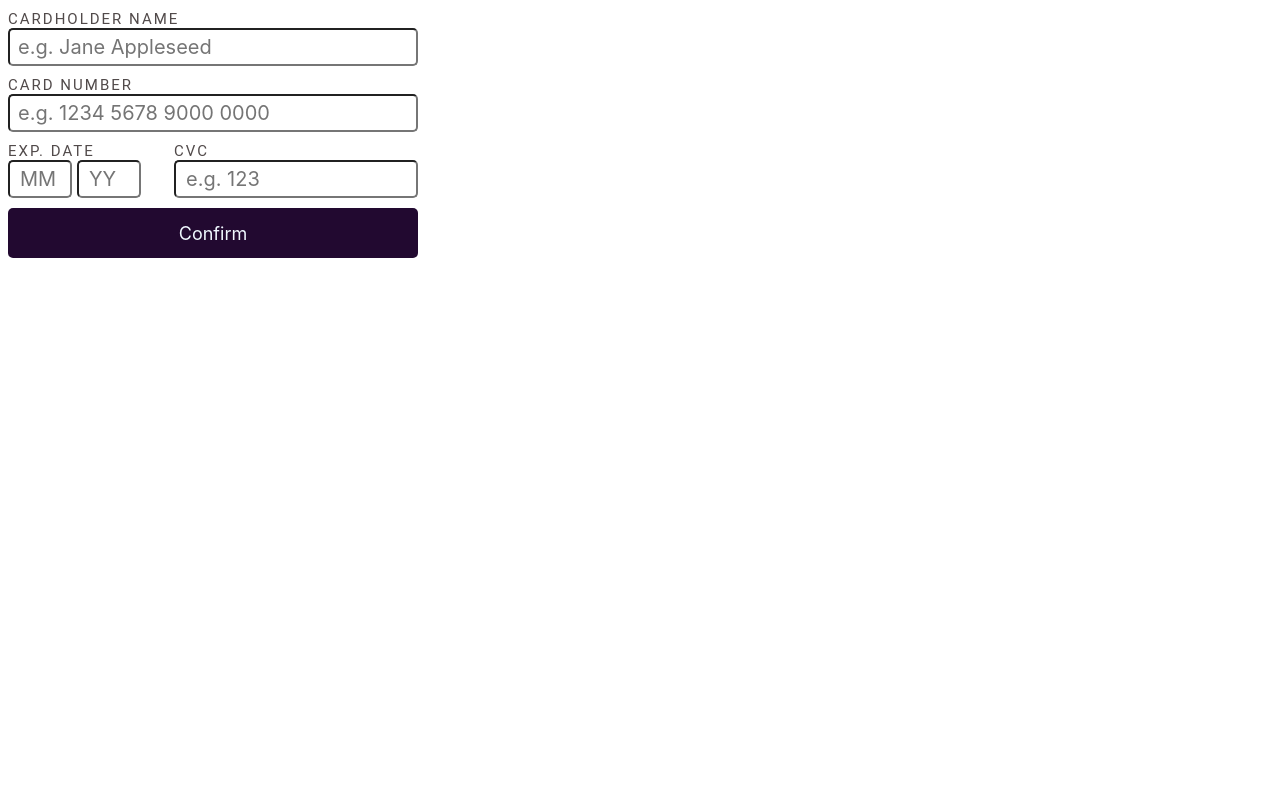
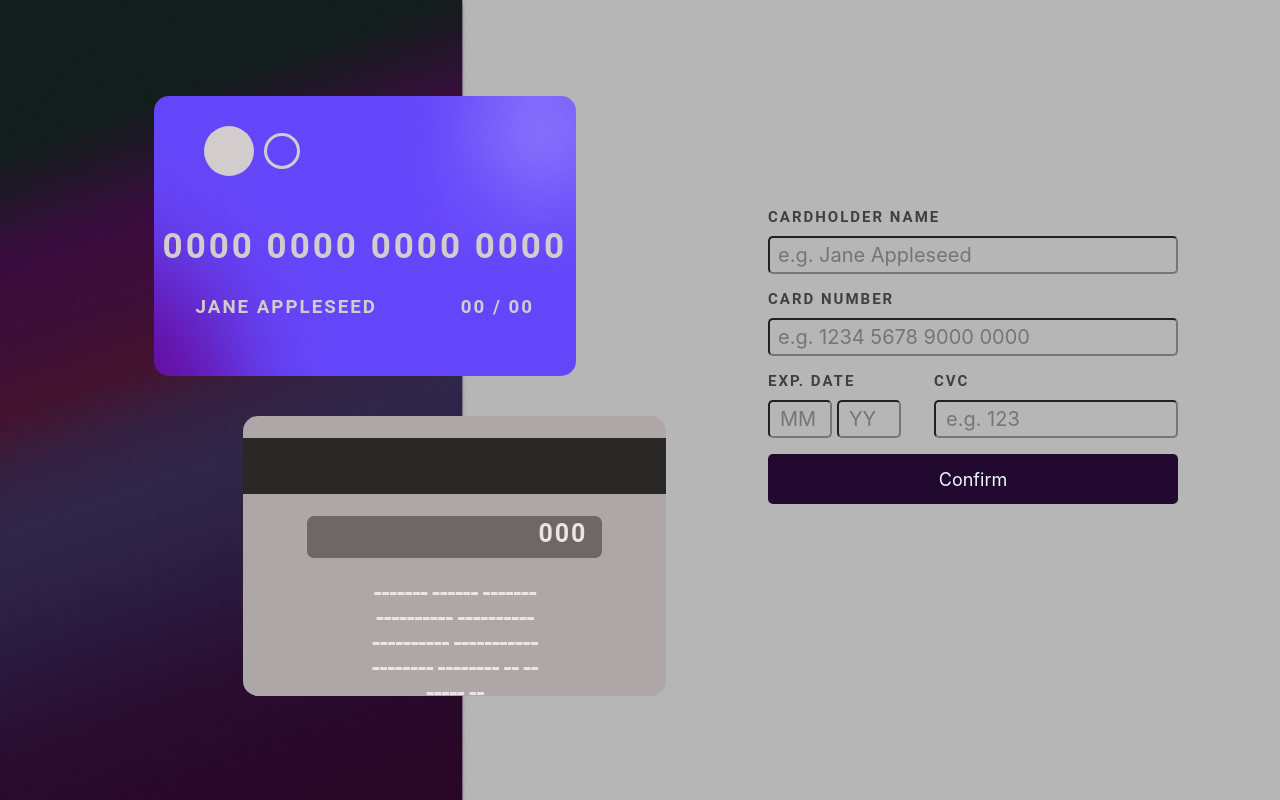
Before and after one commit to sushil026/credit-card-generator, a React (Create React App) app: page / in a window 1280 px wide. Built offline with nearby package versions, Linux system fonts and the light colour scheme.

Commit message:
Cards added

```diff
--- /dev/null
+++ b/src/App.css
@@ -0,0 +1,12 @@
+*{
+   background-color: #b6b6b6fe;
+   margin: 0;
+}
+#screen{
+   background-image: url(./Component/images/Group\ 2.png);
+   position: absolute;
+   background-size: 100% 110%;
+   left: -7px;
+   height: 100vh;
+   width: 37vw;
+}
--- a/src/App.js
+++ b/src/App.js
@@ -1,9 +1,16 @@
 import React from 'react'
+import Card from './Component/Card'
 import Form from './Component/Form'
+import './App.css'
 export default function App() {
+
   return (
     <>
+    <div id='screen'></div>
+    <div>
     <Form/>
+    <Card/>
+    </div>
     </>
     )
 }
--- /dev/null
+++ b/src/Component/Card.css
@@ -0,0 +1,136 @@
+*{
+   height: fit-content;
+   width: fit-content;
+   position: relative;
+}
+#parent{
+   position: absolute;
+   top: 12vh;
+   left: 12vw;
+}
+.cards{
+   position: absolute;
+   height: 35vh;
+   width: 33vw;
+   border-radius: 15px;
+}
+#front{
+   background-image: url(./images/Frame\ 4.png);
+   background-position: center;
+   background-repeat: no-repeat;
+   background-size: 110% 110%;
+}
+#logos{
+   display: flex;
+   flex-direction: row;
+   align-items: center;
+   margin-top: 30px;
+   margin-left: 50px;
+   background-color: transparent;
+}
+#d1{
+   height: 50px;
+   width: 50px;
+   background-color: #d2cccc;
+   border-radius: 50%;
+   margin-right: 10px;
+}
+#d2{
+   height: 30px;
+   width: 30px;
+   border-radius: 50%;
+   border: #d2cccc solid 3px;
+   background-color: transparent;
+}
+#details{
+   height: 40%;
+   width: 100%;
+   margin-top: 40px;
+   display: flex;
+   flex-direction: column;
+   align-items: center;
+   font-family: 'Roboto', sans-serif;
+   justify-content: space-evenly;
+   letter-spacing: 2px;
+   color: #d2cccc;
+   background-color: transparent;
+}
+#data{
+   width: 100%;
+   display: flex;
+   margin-top: 20px;
+   flex-direction: row;
+   justify-content: space-around;
+   background-color: transparent;
+}
+h1{
+   margin: 0;
+   background-color: transparent;
+   letter-spacing: 3px;
+   font-size: 35px;
+}
+#data h3{
+   margin: 0;
+   background-color: transparent;
+}
+
+#front:hover{
+   top: -2vh;
+   left: 2vw;
+   box-shadow: rgba(118, 2, 251, 0.4) -5px 5px, rgba(113, 102, 192, 0.847) -10px 10px, rgba(138, 143, 249, 0.2)-15px 15px;
+}
+#rear:hover{
+   top: 38vh;
+   left: 8vw;
+   box-shadow: rgba(171, 173, 182, 0) -5px 5px, rgba(158, 164, 170, 0.847) -10px 10px, rgba(114, 115, 117, 0.2) -15px 15px;
+}
+#rear{
+   display: flex;
+   flex-direction: column;
+   justify-content: space-around;
+   align-items: center;
+   top: 40vh;
+   left: 7vw;
+   background-color: #aea7a7;
+}
+#label{
+   margin-top: 2.5%;
+   height: 20%;
+   width: 100%;
+   background-color: rgb(42, 39, 39);
+}
+#cvc-block{
+   border-radius: 7px;
+   background-color: #6e6767;
+   direction: rtl;
+   height: 15%;
+   width: 70%;
+}
+#cvc-block h3{
+   font-size: 25px;
+   margin-top: 1%;
+   margin-right: 5%;
+   padding: 0;
+   color: #eae4e4;
+   background-color: #6e6767;
+   font-family: 'Roboto', sans-serif;
+   letter-spacing: 2px;
+
+}
+#third{
+   height: 30%;
+   width: 40%;
+   margin-bottom: 5%;
+   background-color: transparent;
+}
+#third h3{
+   text-align: center;
+   font-size: 25px;
+   margin: 0;
+   padding: 0;
+   color: #eae4e4;
+   background-color: transparent;
+   font-family: 'Roboto', sans-serif;
+   letter-spacing: -2px;
+   line-height: 25px;
+}
--- /dev/null
+++ b/src/Component/Card.js
@@ -0,0 +1,35 @@
+import React from "react";
+import "./Card.css";
+function Card() {
+  return (
+    <>
+      <div id="parent">
+        {/* front of CARD */}
+        <div id="front" className="cards">
+         <div id="logos">
+            <div id="d1"></div>
+            <div id="d2"></div>
+         </div>
+         <div id="details">
+               <h1>0000 0000 0000 0000</h1>
+            <div id="data">
+                  <h3>JANE APPLESEED</h3>
+                  <h3>00 / 00</h3>
+            </div>
+         </div>
+        </div>
+        {/* back of CARD */}
+        <div id="rear" className="cards">
+         <div id="label"></div>
+         <div id="cvc-block">
+            <h3>000</h3>
+         </div>
+         <div id="third">
+            <h3>------- ------ ----------------- ---------- ---------- ----------- -------- -------- -- ------- --</h3>
+         </div>
+        </div>
+      </div>
+    </>
+  );
+}
+export default Card;
--- a/src/Component/Form.css
+++ b/src/Component/Form.css
@@ -1,18 +1,22 @@
 form{
    height: fit-content;
    width: 420px;
+   position: absolute;
+   top: 24vh;
+   left: 60vw;
 }
 label{
    color: red;
    font-family: 'Inter', sans-serif;
    font-size: 15px;
 }
-p{
+h2{
+   padding-bottom: 10px;
    font-size: 15px;
    letter-spacing: 2px;
    margin: 0;
    font-family: 'Roboto', sans-serif;
-   color: #514a4a;
+   color: #404040;
 }
 #name input , #cardNumber input{
    font-family: 'Inter', sans-serif;
@@ -40,7 +44,7 @@ p{
    border-radius: 5px;
 }
 #name, #cardNumber, #second, button{
-   margin-top: 10px;
+   margin-top: 2vh;
 }
 #second{
    width: 410px;
@@ -59,3 +63,13 @@ button{
    border-radius: 5px;
    cursor: pointer;
 }
+input:focus{
+   top: -3px;
+   left: 3px;
+   box-shadow: rgba(171, 173, 182, 0) -2px 2px, rgba(158, 164, 170, 0.847) -5px 5px, rgba(114, 115, 117, 0.2) -10px 10px;
+}
+button:hover{
+   top: -3px;
+   left: 3px;
+   box-shadow: rgba(171, 173, 182, 0) -2px 2px, rgba(158, 164, 170, 0.847) -5px 5px, rgba(114, 115, 117, 0.2) -8px 8px;
+}
--- a/src/Component/Form.js
+++ b/src/Component/Form.js
@@ -29,14 +29,14 @@ export default function Form() {
     return (
     <form>
       <div id="name">
-        <p>CARDHOLDER NAME</p>
+        <h2>CARDHOLDER NAME</h2>
         <input className="input1" type="text" placeholder="e.g. Jane Appleseed" onChange={e=>setName(e.target.value)}/>
         <br />
         {error && name.length<=0 ?
         <label>Cardholder name is required</label>:""}
       </div>
       <div id="cardNumber">
-        <p>CARD NUMBER</p>
+        <h2>CARD NUMBER</h2>
         <input className="input1" type="text" placeholder="e.g. 1234 5678 9000 0000" onChange={e=>setNumber(e.target.value)}/>
         <br />
         {error && (number.length!==16 ) ?
@@ -44,7 +44,7 @@ export default function Form() {
       </div>
       <div id="second">
         <div id="exp">
-          <p>EXP. DATE</p>
+          <h2>EXP. DATE</h2>
           <input type="text" className="input2" id="month" placeholder="MM" onChange={e=>setMonth(e.target.value)}/>
           <input type="text" className="input2" id="year" placeholder="YY" onChange={e=>setYear(e.target.value)}/>
           <br/>
@@ -52,7 +52,7 @@ export default function Form() {
           <label>Input valid Date</label>:""}
         </div>
         <div id="cvc">
-          <p>CVC</p>
+          <h2>CVC</h2>
           <input type="text" id="input3" placeholder="e.g. 123" onChange={e=>setCVC(e.target.value)}/>
           <br />
           {error && (cvc.length!==3 || Number.isInteger(cvc)) ?
```
Also changed, not shown: src/Component/images/Frame 4.png (added), src/Component/images/Group 2.png (added).
